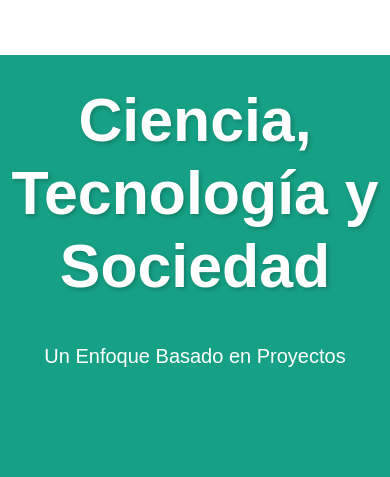
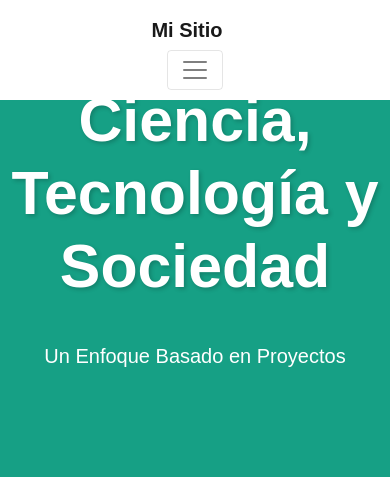
Before and after one commit to MathUPTC/MathApp, a Flask app: page / in a window 390 px wide. Shown: the top 477 px of the page. Run offline with Flask 3, Linux system fonts and the light colour scheme; some libraries are stand-ins or nearby versions.

Commit message:
barra de navegacion

```diff
--- a/app/static/css/style.css
+++ b/app/static/css/style.css
@@ -76,7 +76,7 @@ body {
 
 /* Barra de navegación */
 .navbar {
-    overflow: hidden;
+    overflow: sticky;
     background-color: var(--navbar-bg);
     position: fixed;
     top: 0;
@@ -85,7 +85,7 @@ body {
     min-height: 50px; /* Controlar la altura mínima */
     display: flex;
     align-items: center; /* Alinear contenido verticalmente */
-    z-index: 999; /* Asegurarse de que la barra de navegación quede encima de otros elementos */
+    justify-content: space-between; /* Asegura que los elementos se distribuyan correctamente */
 }
 
 .navbar-brand {
@@ -114,30 +114,21 @@ body {
 
 /* Contenedor de la barra de navegación (agregar media query para pantallas pequeñas) */
 @media (max-width: 768px) {
-    .navbar-nav {
-        flex-direction: column; /* Colocar los enlaces en columna en pantallas pequeñas */
-        width: 100%;
-        display: none; /* Ocultar los enlaces por defecto */
+    .navbar {
+        flex-direction: column; /* Cambiar la dirección de los elementos en pantallas pequeñas */
+        padding: 10px; /* Ajustar el padding para dispositivos móviles */
     }
 
-    .navbar-nav.show {
-        display: block; /* Mostrar los enlaces cuando se active la clase show */
+    .navbar-nav {
+        width: 100%; /* Asegura que los enlaces ocupen todo el ancho disponible */
+        display: flex;
+        flex-direction: column; /* Organiza los enlaces verticalmente */
+        align-items: center; /* Centra los enlaces */
     }
 
-    .navbar-toggler {
-        display: block;
-        border: none;
-        background-color: transparent;
-        font-size: 24px;
-        color: #0796ce;
-    }
-
-    .navbar-toggler-icon {
-        font-size: 30px;
-    }
-
-    .navbar-toggler:focus {
-        outline: none;
+    .navbar-nav .nav-link {
+        padding: 8px 0; /* Ajusta el padding para que los enlaces sean más fáciles de tocar en pantallas pequeñas */
+        font-size: 16px; /* Ajusta el tamaño de la fuente */
     }
 }
 
--- a/app/templates/base.html
+++ b/app/templates/base.html
@@ -19,16 +19,33 @@
 </div>
 
 <nav class="navbar navbar-expand-lg navbar-light bg-light">
+    <a class="navbar-brand" href="#">Mi Sitio</a>
+    <!-- Botón de colapso para pantallas pequeñas -->
+    <button class="navbar-toggler" type="button" data-toggle="collapse" data-target="#navbarNav" aria-controls="navbarNav" aria-expanded="false" aria-label="Toggle navigation">
+      <span class="navbar-toggler-icon"></span>
+    </button>
+
+    <!-- Enlaces de la barra de navegación -->
     <div class="collapse navbar-collapse" id="navbarNav">
-        <ul class="navbar-nav">
-            <li class="nav-item"><a class ="nav-link"href="{{ url_for('home') }}">Inicio</a></li>
-            <li class="nav-item"><a class="nav-link" href="{{ url_for('participar') }}">Quiero Participar</a></li>
-            <li class="nav-item"><a class="nav-link" href="{{ url_for('recursos') }}">Recursos</a></li>
-            <li class="nav-item"><a class="nav-link" href="{{ url_for('sobre') }}">Información</a></li>
-            <li class="nav-item"><a class="nav-link" href="{{ url_for('sociedad') }}">Ciencia y Sociedad</a></li>
-        </ul>
+      <ul class="navbar-nav">
+        <li class="nav-item">
+          <a class="nav-link" href="{{ url_for('home') }}">Inicio</a>
+        </li>
+        <li class="nav-item">
+          <a class="nav-link" href="{{ url_for('participar') }}">Quiero Participar</a>
+        </li>
+        <li class="nav-item">
+          <a class="nav-link" href="{{ url_for('recursos') }}">Recursos</a>
+        </li>
+        <li class="nav-item">
+          <a class="nav-link" href="{{ url_for('sobre') }}">Información</a>
+        </li>
+        <li class="nav-item">
+          <a class="nav-link" href="{{ url_for('sociedad') }}">Ciencia y Sociedad</a>
+        </li>
+      </ul>
     </div>
-</nav>
+  </nav>
 
     <!-- Contenido principal -->
     <div class="container">
@@ -47,6 +64,9 @@
 
 
 <script src="{{ url_for('static', filename='js/main.js') }}"></script>
+<script src="https://code.jquery.com/jquery-3.6.0.min.js"></script>
+<script src="https://cdn.jsdelivr.net/npm/@popperjs/core@2.11.6/dist/umd/popper.min.js"></script>
+<script src="https://stackpath.bootstrapcdn.com/bootstrap/4.5.2/js/bootstrap.min.js"></script>
 
 </body>
 </html>
```
